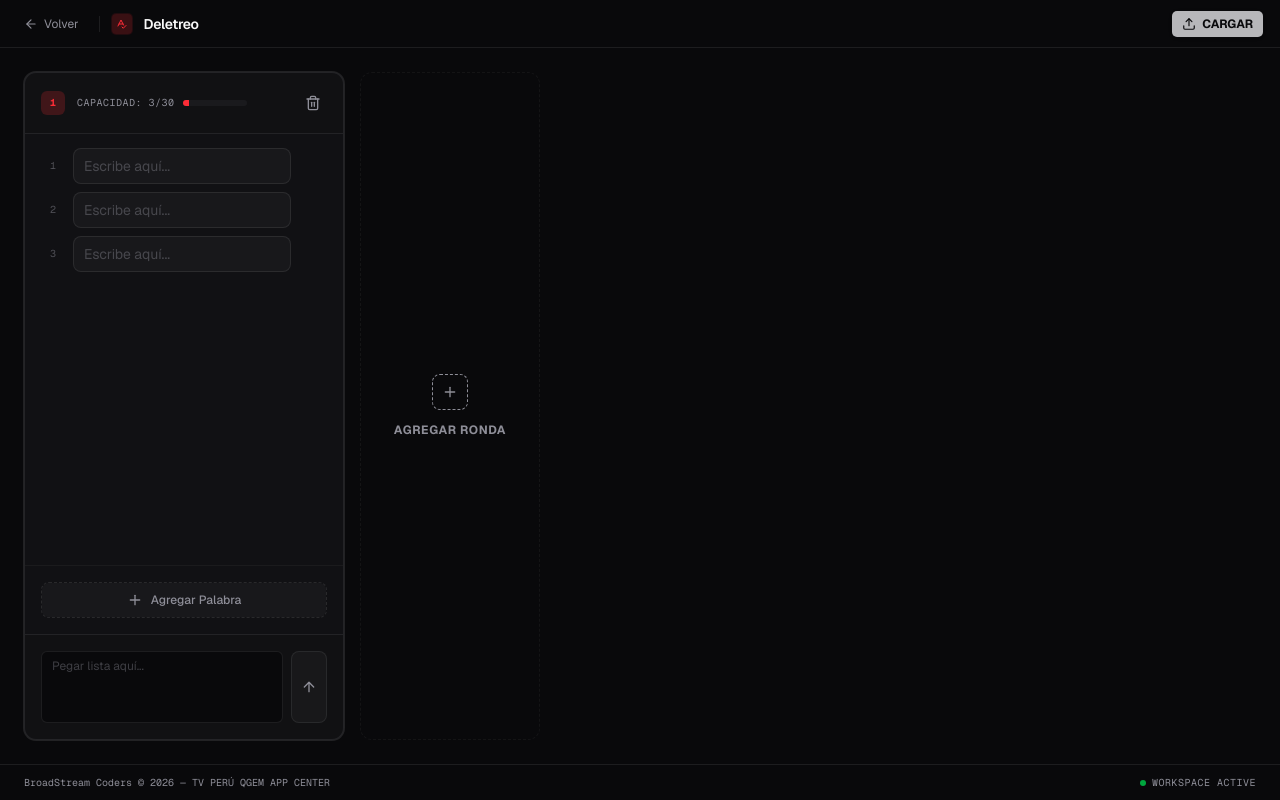
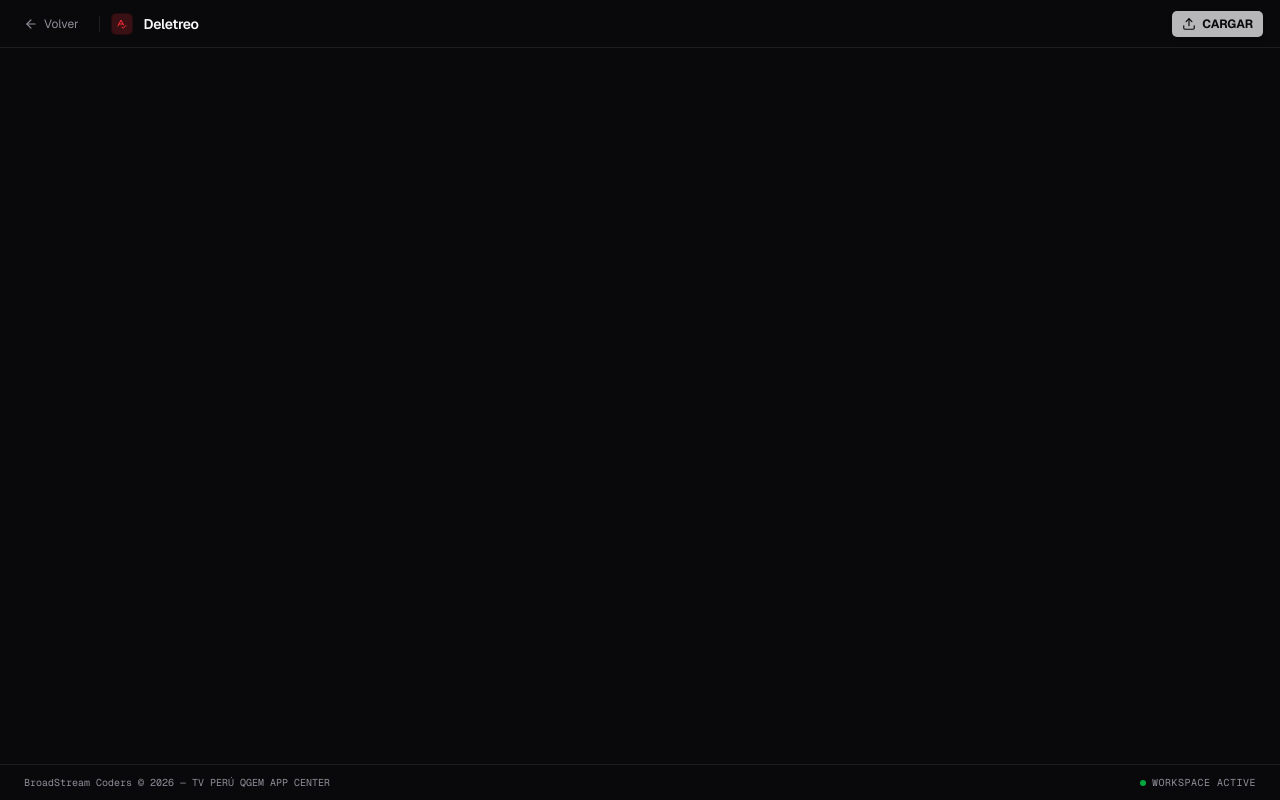
Before and after one commit to BroadStream-Coders/TvPeru-QGEM-Games, a Next.js app: page /workspaces/deletreo in a window 1280 px wide. Built offline with nearby package versions, Linux system fonts and the light colour scheme.

Commit message:
refactor(deletreo): simplify DeletreoPage by removing unused components and streamlining file loading logic

```diff
--- a/src/app/workspaces/deletreo/components/DeletreoColumn.tsx
+++ /dev/null
@@ -1,62 +0,0 @@
-"use client";
-
-import { GroupColumn } from "@/components/shared/group-column/layout/GroupColumn";
-import { GroupFooter } from "@/components/shared/group-column/layout/GroupFooter";
-import { RowsContainer } from "@/components/shared/group-column/components/RowsContainer";
-import { AddRowButton } from "@/components/shared/group-column/components/AddRowButton";
-import { QuickLoad } from "@/components/shared/group-column/components/QuickLoad";
-import { DeletreoRow } from "./DeletreoRow";
-
-const MAX_CAPACITY = 30;
-
-interface DeletreoColumnProps {
-  index: number;
-  words: string[];
-  onWordChange: (wordIndex: number, value: string) => void;
-  onAddWord: () => void;
-  onRemoveWord: (wordIndex: number) => void;
-  onRemoveColumn: () => void;
-  onQuickLoad: (data: string[][]) => void;
-}
-
-export function DeletreoColumn({
-  index,
-  words,
-  onWordChange,
-  onAddWord,
-  onRemoveWord,
-  onRemoveColumn,
-  onQuickLoad,
-}: DeletreoColumnProps) {
-  const handleAddWord = () => {
-    if (words.length >= MAX_CAPACITY) return;
-    onAddWord();
-  };
-
-  return (
-    <GroupColumn
-      index={index}
-      onRemove={onRemoveColumn}
-      currentCapacity={words.length}
-      maxCapacity={MAX_CAPACITY}
-    >
-      <RowsContainer>
-        {words.map((word, wordIndex) => (
-          <DeletreoRow
-            key={wordIndex}
-            index={wordIndex}
-            value={word}
-            onChange={(val) => onWordChange(wordIndex, val)}
-            onRemove={() => onRemoveWord(wordIndex)}
-          />
-        ))}
-      </RowsContainer>
-
-      <AddRowButton onClick={handleAddWord} label="Agregar Palabra" />
-
-      <GroupFooter>
-        <QuickLoad onLoad={onQuickLoad} />
-      </GroupFooter>
-    </GroupColumn>
-  );
-}
--- a/src/app/workspaces/deletreo/components/DeletreoRow.tsx
+++ /dev/null
@@ -1,59 +0,0 @@
-"use client";
-
-import { Input } from "@/components/ui/input";
-import { Button } from "@/components/ui/button";
-import { Trash2 } from "lucide-react";
-
-interface DeletreoRowProps {
-  index: number;
-  value: string;
-  onChange: (value: string) => void;
-  onRemove: () => void;
-}
-
-export function DeletreoRow({
-  index,
-  value,
-  onChange,
-  onRemove,
-}: DeletreoRowProps) {
-  const charCount = value.length;
-
-  const getCountColor = () => {
-    if (charCount === 0) return "text-muted-foreground/40";
-    if (charCount > 20) return "text-brand font-bold";
-    if (charCount > 15) return "text-amber-500";
-    return "text-emerald-500";
-  };
-
-  return (
-    <div className="flex items-center gap-2 group">
-      <div className="flex h-6 w-6 shrink-0 items-center justify-center rounded text-2xs font-mono text-muted-foreground/50 select-none">
-        {index + 1}
-      </div>
-
-      <div className="relative flex-1">
-        <Input
-          value={value}
-          onChange={(e) => onChange(e.target.value)}
-          placeholder="Escribe aquí..."
-          className="h-9 pr-9 rounded-lg bg-background border-border text-sm placeholder:text-muted-foreground/40 focus-visible:border-ring focus-visible:ring-1 focus-visible:ring-ring/30"
-        />
-        <div
-          className={`absolute right-3 top-1/2 -translate-y-1/2 text-2xs font-mono ${getCountColor()}`}
-        >
-          {charCount > 0 ? charCount : ""}
-        </div>
-      </div>
-
-      <Button
-        variant="ghost"
-        size="icon"
-        onClick={onRemove}
-        className="h-7 w-7 shrink-0 text-muted-foreground/40 hover:text-brand hover:bg-brand/10 opacity-0 group-hover:opacity-100 transition-opacity"
-      >
-        <Trash2 className="h-3.5 w-3.5" />
-      </Button>
-    </div>
-  );
-}
--- a/src/app/workspaces/deletreo/page.tsx
+++ b/src/app/workspaces/deletreo/page.tsx
@@ -3,11 +3,7 @@
 import { useEffect, useCallback } from "react";
 import { SpellCheck } from "lucide-react";
 import { loadJsonFile } from "@/helpers/persistence";
-import { getColumnData } from "@/helpers/data-processing";
-import { GroupsContainer } from "@/components/shared/group-column/layout/GroupsContainer";
 import { useWorkspaceHeader } from "@/hooks/use-workspace-header";
-import { useWorkspaceGroups } from "@/hooks/use-workspace-groups";
-import { DeletreoColumn } from "./components/DeletreoColumn";
 
 interface DeletreoGroup {
   words: string[];
@@ -18,26 +14,10 @@ interface DeletreoData {
 }
 
 export default function DeletreoPage() {
-  const {
-    groups,
-    addGroup,
-    removeGroup,
-    addItem,
-    removeItem,
-    updateItem,
-    replaceGroup,
-    setGroups,
-  } = useWorkspaceGroups<string>([["", "", ""]], () => "");
-
   const setHeader = useWorkspaceHeader((s) => s.setHeader);
   const resetHeader = useWorkspaceHeader((s) => s.resetHeader);
 
-  const handleQuickLoad = (groupIndex: number, matrix: string[][]) => {
-    replaceGroup(groupIndex, getColumnData(matrix, 0));
-  };
-
-  const handleLoad = useCallback(
-    async (file: File) => {
+  const handleLoad = useCallback(async (file: File) => {
     try {
       const isValid = (data: unknown): data is DeletreoData =>
         typeof data === "object" &&
@@ -47,13 +27,11 @@ export default function DeletreoPage() {
         (data as DeletreoData).groups.every((g) => Array.isArray(g.words));
 
       const data = await loadJsonFile<DeletreoData>(file, isValid);
-        if (data?.groups) setGroups(data.groups.map((g) => g.words));
+      console.log(data);
     } catch {
-        alert("Error al cargar el archivo JSON.");
+      console.error("Error al cargar el archivo JSON.");
     }
-    },
-    [setGroups],
-  );
+  }, []);
 
   useEffect(() => {
     return () => resetHeader();
@@ -69,22 +47,6 @@ export default function DeletreoPage() {
 
   return (
     <main className="flex-1 overflow-hidden">
-      <GroupsContainer onAddGroup={addGroup} addLabel="Agregar ronda">
-        {groups.map((words, groupIndex) => (
-          <DeletreoColumn
-            key={groupIndex}
-            index={groupIndex + 1}
-            words={words}
-            onWordChange={(wordIdx, val) =>
-              updateItem(groupIndex, wordIdx, val)
-            }
-            onAddWord={() => addItem(groupIndex)}
-            onRemoveWord={(wordIdx) => removeItem(groupIndex, wordIdx)}
-            onRemoveColumn={() => removeGroup(groupIndex)}
-            onQuickLoad={(matrix) => handleQuickLoad(groupIndex, matrix)}
-          />
-        ))}
-      </GroupsContainer>
     </main>
   );
 }
```
Lines whose indentation alone changed are shown as unchanged.
